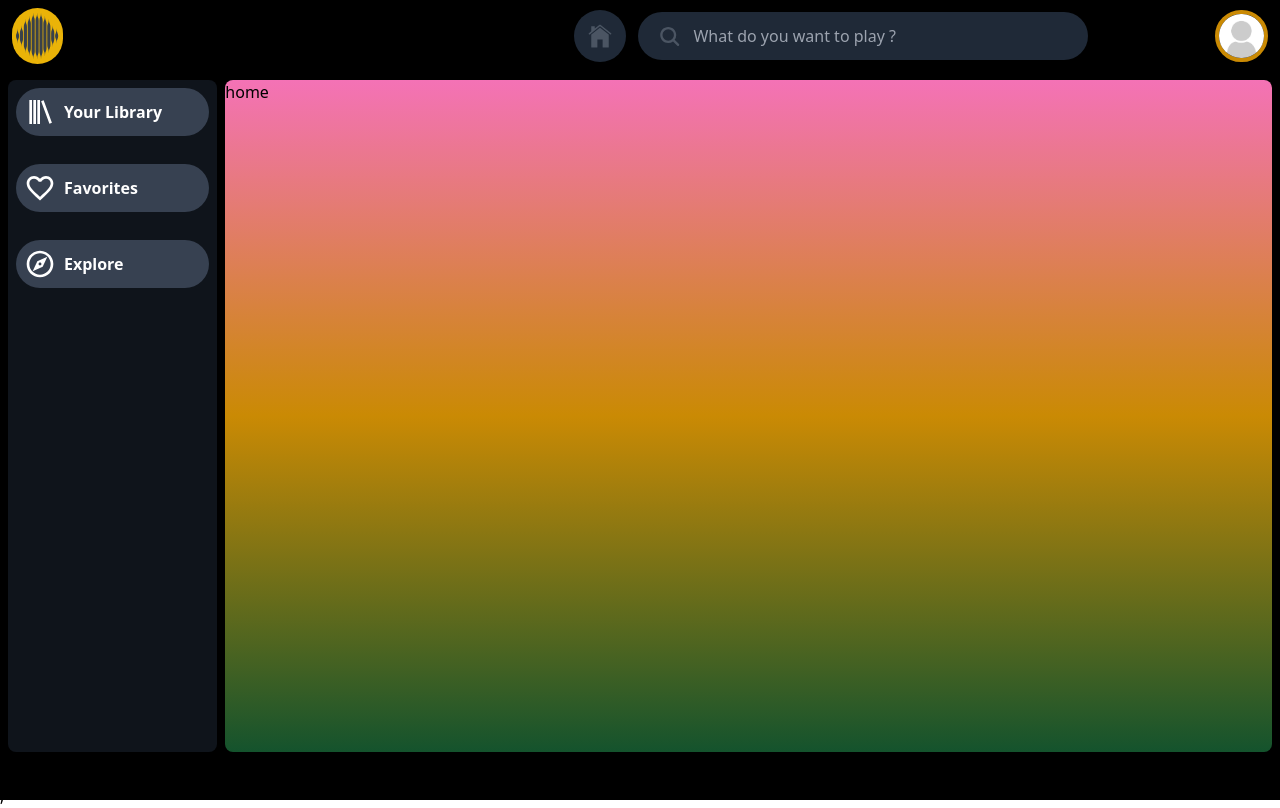
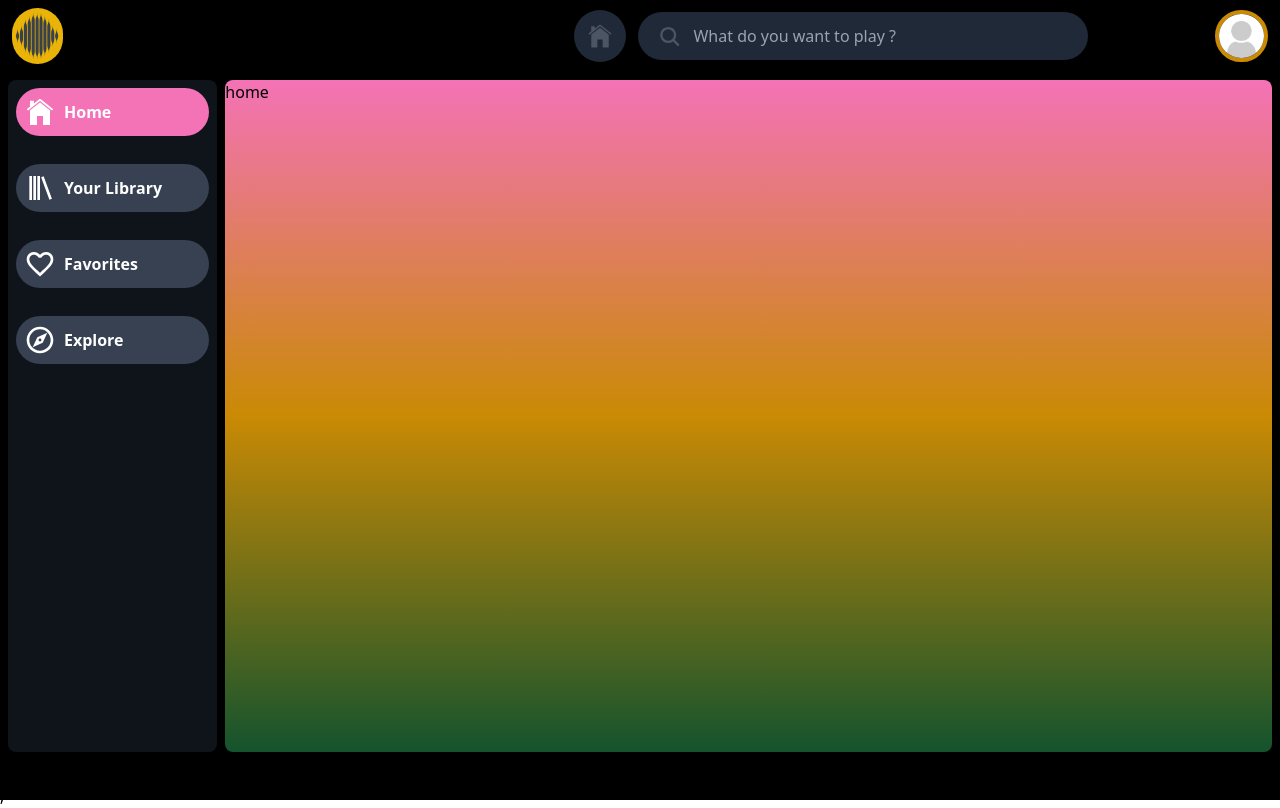
Before and after one commit to oykuky/Music-App, a Next.js app: page / in a window 1280 px wide. Built offline with nearby package versions, Linux system fonts and the light colour scheme; no server answers.

Commit message:
Sidebar links updated

```diff
--- a/src/components/Sidebar.jsx
+++ b/src/components/Sidebar.jsx
@@ -1,22 +1,35 @@
 import Link from "next/link";
-import React, { useState } from "react";
+import React from "react";
 import { BiLibrary } from "react-icons/bi";
 import { MdFavoriteBorder } from "react-icons/md";
 import { MdOutlineExplore } from "react-icons/md";
+import { IoIosHome } from "react-icons/io";
+import { useRouter } from "next/router";
 
 
 function Sidebar() {
+  const router = useRouter();
+  const isActive = (pathname) => router.pathname === pathname;
   return(
    <div className="bg-gray-800 bg-opacity-50 h-full w-1/5 rounded-lg text-white font-semibold gap-3 flex flex-col">
-      <Link href="" className="flex flex-row gap-2 items-center bg-gray-700 hover:bg-pink-400 rounded-full p-2 m-2">
+      <Link href="/"
+         className={`flex flex-row gap-2 items-center ${isActive("/") ? "bg-pink-400" : "bg-gray-700"}
+         hover:bg-pink-400 rounded-full p-2 m-2`}>
+        <IoIosHome className="h-8 w-8"/>
+        <h3>Home</h3>
+      </Link>
+      <Link href="" className={`flex flex-row gap-2 items-center ${isActive("") ? "bg-pink-400" : "bg-gray-700"}
+         hover:bg-pink-400 rounded-full p-2 m-2`}>
         <BiLibrary className="h-8 w-8"/>
         <h3>Your Library</h3>
       </Link>
-      <Link href="" className="flex flex-row gap-2 items-center bg-gray-700 hover:bg-pink-400 rounded-full p-2 m-2">
+      <Link href="/favorites" className={`flex flex-row gap-2 items-center ${isActive("/favorites") ? "bg-pink-400" : "bg-gray-700"}
+         hover:bg-pink-400 rounded-full p-2 m-2`}>
         <MdFavoriteBorder className="h-8 w-8"/>
         <h3>Favorites</h3>
       </Link>
-      <Link href="" className="flex flex-row gap-2 items-center bg-gray-700 hover:bg-pink-400 rounded-full p-2 m-2">
+      <Link href="/explore" className={`flex flex-row gap-2 items-center ${isActive("/explore") ? "bg-pink-400" : "bg-gray-700"}
+         hover:bg-pink-400 rounded-full p-2 m-2`}>
         <MdOutlineExplore className="h-8 w-8" />
         <h3>Explore</h3>
       </Link>
```
